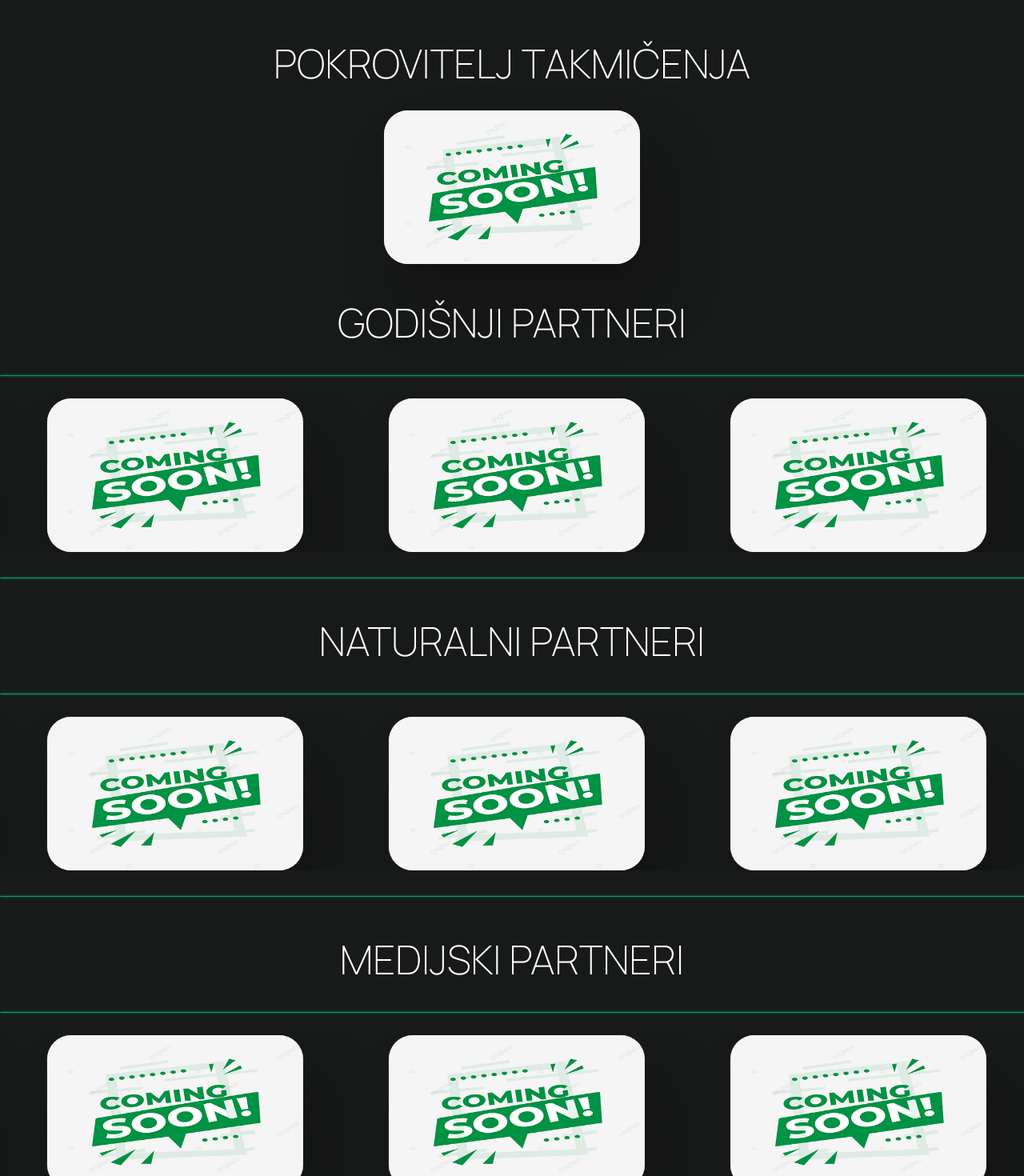
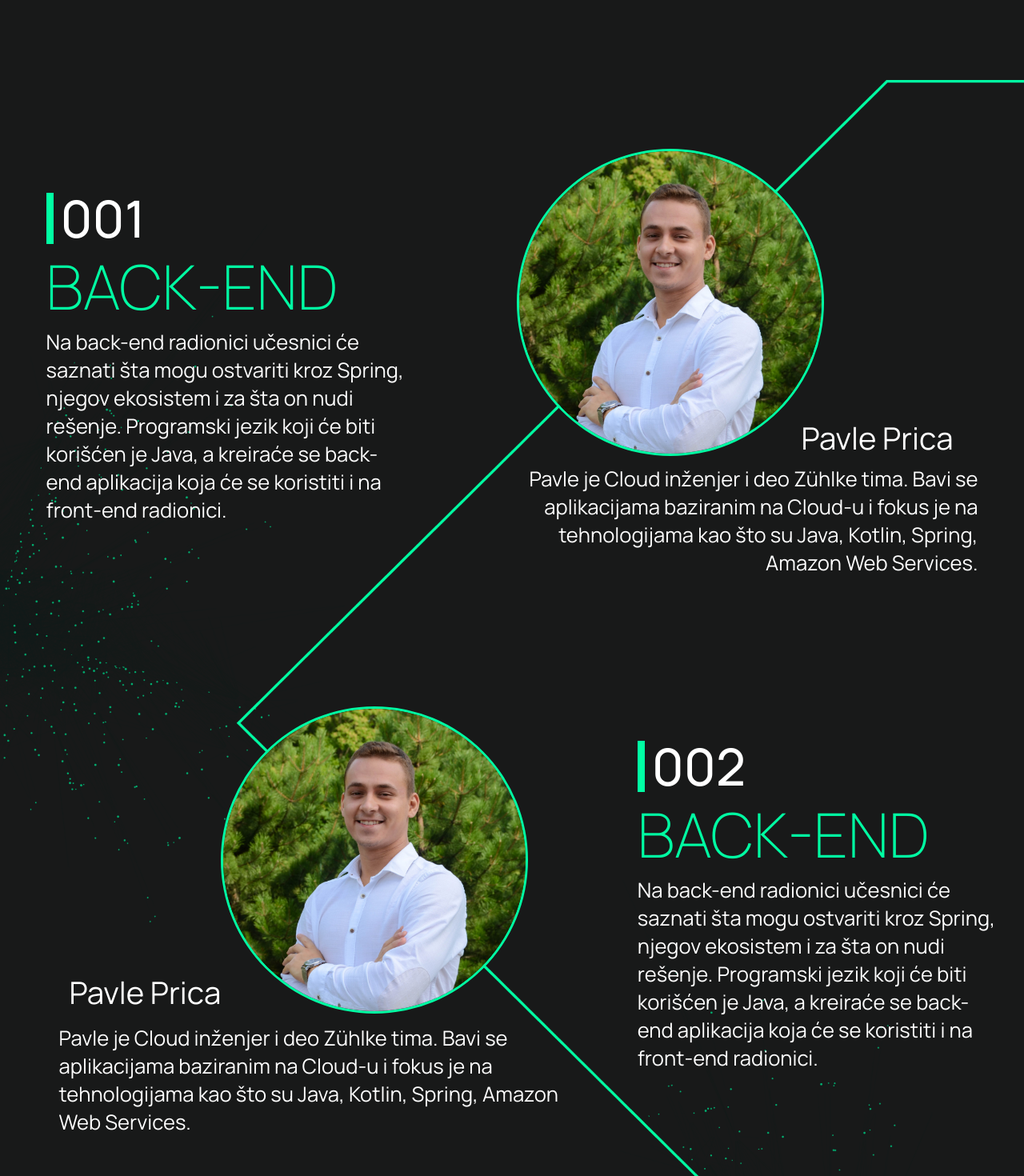
Before and after one commit to Nikola787/hzs-5.0, a React (Create React App) app: page /#/ in a window 1280 px wide. Shown: the part 3600-5070 px from the top of the page at 80% size. Built offline with nearby package versions, Linux system fonts and the light colour scheme.

Commit message:
partneri

```diff
--- a/src/Home.js
+++ b/src/Home.js
@@ -17,7 +17,7 @@
     <div>
       {/* <Animacija /> */}
       <Navbar />
-      {/* <Gradijent /> */}
+      <Gradijent />
       <Tajmer />
       {/* <O_projektu /> */}
       {/* <Iskustva /> */}
--- a/src/components/gradijent/gradijent.css
+++ b/src/components/gradijent/gradijent.css
@@ -16,7 +16,7 @@
   font-family: "Manrope";
   font-style: normal;
   font-weight: 200;
-  font-size: 80px;
+  font-size: 65px;
   line-height: 164px;
   text-align: center;
   opacity: 1;
--- a/src/components/gradijent/gradijent.js
+++ b/src/components/gradijent/gradijent.js
@@ -2,10 +2,19 @@
 import "./gradijent.css";
 
 const gradijent = () => {
+
+  function changeCss() {
+    var navElement = document.querySelector(".hzs-tekst");
+    this.scrollY > 2300
+      ? (navElement.style.opacity = 0.0)
+      : (navElement.style.opacity = 1);
+  }
+  window.addEventListener("scroll", changeCss, false);
+
   return (
     <div className="pozadina">
       <div className="hzs-tekst">
-        {/* <h1>HAKATON ZA SREDNJOSKOLCE</h1> */}
+        <h1>HAKATON ZA SREDNJOSKOLCE</h1>
       </div>
     </div>
   );
--- a/src/components/partneri/partneri.css
+++ b/src/components/partneri/partneri.css
@@ -8,7 +8,7 @@
   font-family: "Manrope";
   font-style: normal;
   font-weight: 200;
-  font-size: 50px;
+  font-size: 40px;
   color: #ffffff;
 }
 
@@ -36,8 +36,8 @@
 
 .partner img {
   margin-top: 0px;
-  width: 20em;
-  height: 12em;
+  width: 16em;
+  height: 9em;
   border-radius: 30px;
 }
 
@@ -68,14 +68,14 @@
 /* veliki tableti i mali  */
 @media screen and (min-width: 960px) {
   .ceo-partneri h1 {
-    font-size: 30px;
+    font-size: 40px;
   }
 }
 
 /* desktop */
 @media screen and (min-width: 1200px) {
   .ceo-partneri h1 {
-    font-size: 50px;
+    font-size: 40px;
   }
 }
 
--- a/src/components/partneri/partneri.js
+++ b/src/components/partneri/partneri.js
@@ -31,14 +31,14 @@
         },
       },
       {
-        breakpoint: 1500,
+        breakpoint: 1200,
         settings: {
           slidesToShow: 3,
           slidesToScroll: 1,
         },
       },
       {
-        breakpoint: 1100,
+        breakpoint: 900,
         settings: {
           slidesToShow: 2,
           slidesToScroll: 1,
@@ -113,8 +113,8 @@
         <Partner
           partnerSlika={Slika}
           partnerIme="Partner"
-          width="20em"
-          height="12em"
+          width="16em"
+          height="9em"
           pozadina="#C3B0FF"
           link="http://fonis.rs/"
         ></Partner>
@@ -128,8 +128,8 @@
         <PartneriSlider
           partneri={partneriLista}
           settings={partneriSettings}
-          width="20em"
-          height="12em"
+          width="16em"
+          height="9em"
         />
       </div>
       <div className="linija">
@@ -143,8 +143,8 @@
         <PartneriSlider
           partneri={partneriLista}
           settings={partneriSettings}
-          width="20em"
-          height="12em"
+          width="16em"
+          height="9em"
         />
       </div>
       <div className="linija">
@@ -158,8 +158,8 @@
         <PartneriSlider
           partneri={partneriLista}
           settings={partneriSettings}
-          width="20em"
-          height="12em"
+          width="16em"
+          height="9em"
         />
       </div>
       <div className="linija">
```
